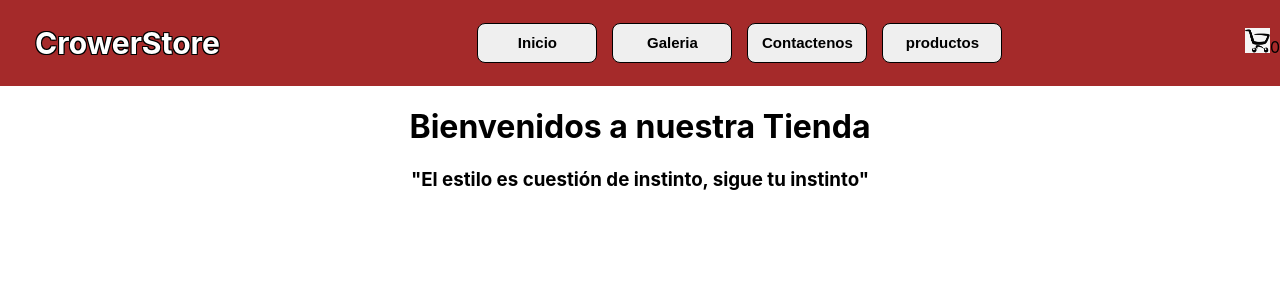
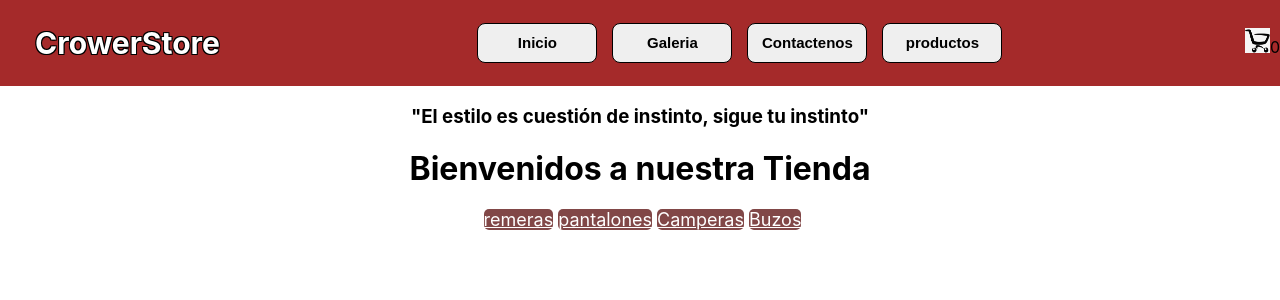
Before and after one commit to Crower7/PreEntrega2-Fernandez, a React (Create React App) app: page / in a window 1280 px wide. Shown: the top 300 px of the page. Built offline with nearby package versions, Linux system fonts and the light colour scheme.

Commit message:
commit 4

```diff
--- a/package.json
+++ b/package.json
@@ -8,6 +8,7 @@
     "@testing-library/user-event": "^13.5.0",
     "react": "^18.2.0",
     "react-dom": "^18.2.0",
+    "react-router-dom": "^6.9.0",
     "react-scripts": "5.0.1",
     "web-vitals": "^2.1.4"
   },
--- a/src/App.js
+++ b/src/App.js
@@ -2,18 +2,30 @@
 import './App.css';
 import ItemListContainer from "./components/ItemListContainer/ItemListContainer";
 import NavBar from './components/NavBar/NavBar';
+import { Ropa } from './components/Ropa/Ropa';
 import { Slogan } from './components/Slogan';
+import {BrowserRouter, Routes, Route} from 'react-router-dom';
 
 
 
 function App() {
   return (
     <div className="App">
-      <NavBar/>
+      <BrowserRouter>
 
-      <ItemListContainer greeting={"Bienvenidos a nuestra Tienda"}/>
+        <NavBar/>
 
-      <Slogan/>
+        <Slogan/>
+
+          <Routes>
+
+            <Route path='/' element={<ItemListContainer greeting={"Bienvenidos a nuestra Tienda"}/>} />
+
+          </Routes>
+
+            <Ropa/>
+
+      </BrowserRouter>
 
     </div>
   );
--- /dev/null
+++ b/src/components/Ropa/Ropa.css
@@ -0,0 +1,7 @@
+.ropa_css a {
+    margin-left: 5px;
+    font-size: 18px;
+    background-color: #814747;
+    border-radius: 5px;
+    color: white;
+}
--- /dev/null
+++ b/src/components/Ropa/Ropa.js
@@ -0,0 +1,14 @@
+import './Ropa.css'
+import { Link } from 'react-router-dom'
+
+export const Ropa = () => {
+  return (
+    <div className='ropa_css'>
+       <Link to='/remeras' >remeras</Link>
+       <Link to='/pantalones' >pantalones</Link>
+       <Link to='/Camperas' >Camperas</Link>
+       <Link to='/Buzos' >Buzos</Link>
+
+    </div>
+  )
+}
```
Also changed, not shown: 1 other file (tests, documents, lock files or other folders).
